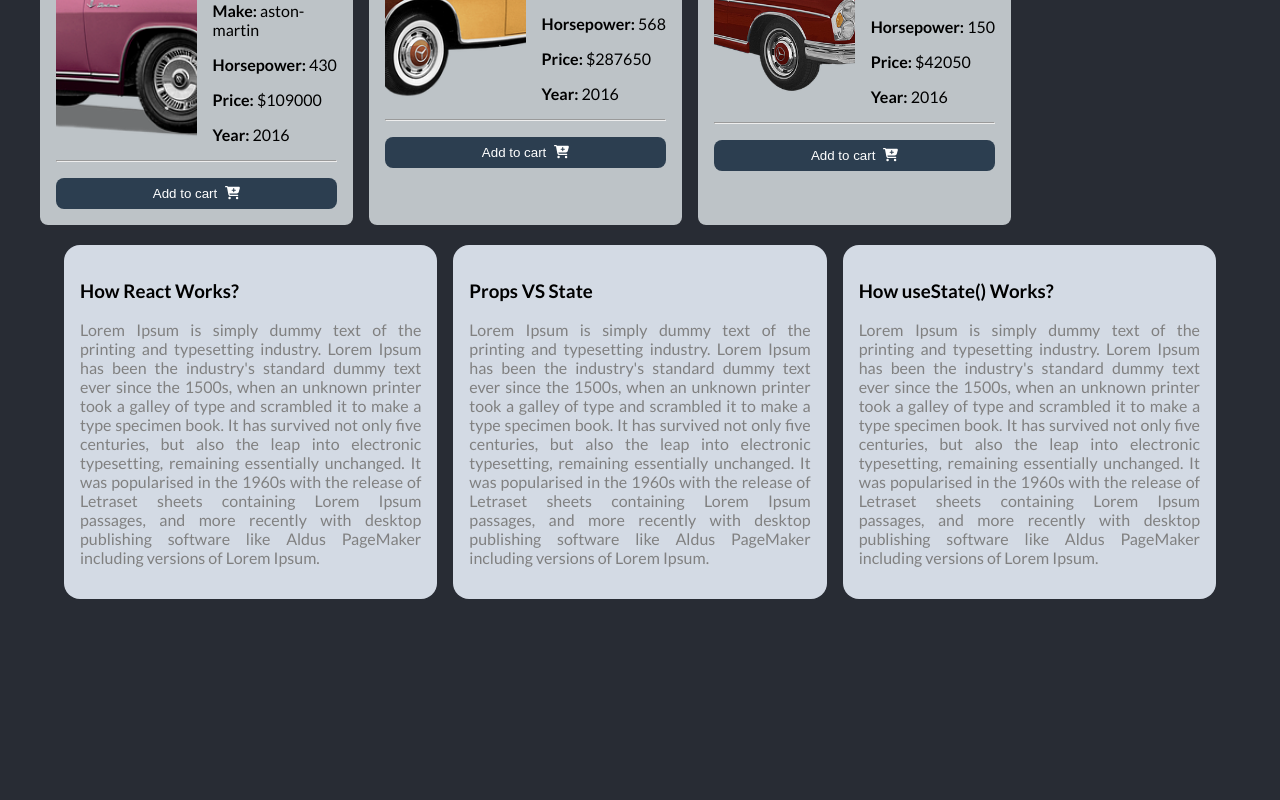
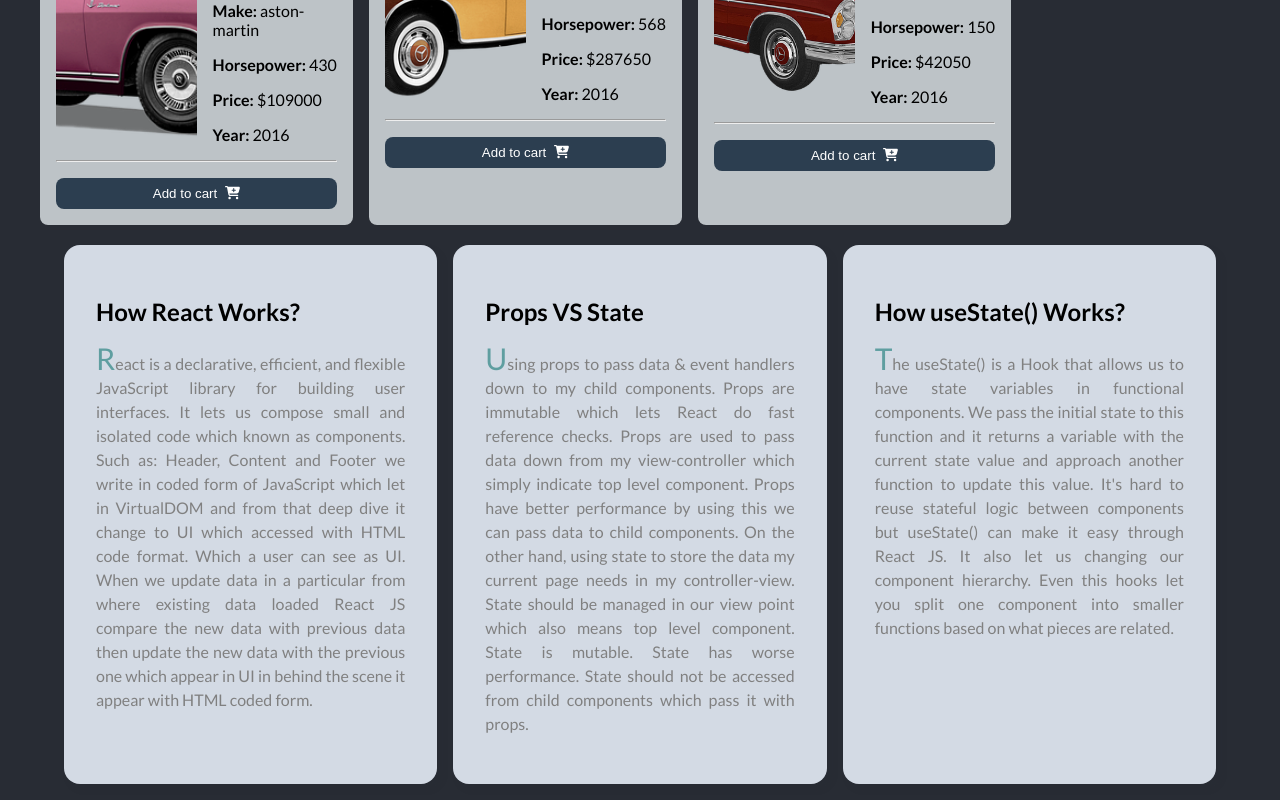
Before and after one commit to devhasibulislam/ph-assignment-08, a React (Create React App) app: page / in a window 1280 px wide. Shown: the part 1301-2101 px from the top of the page. Before the commit the page ends 1916 px from the top, so only its background shows below. Built offline with nearby package versions, Linux system fonts and the light colour scheme.

Commit message:
almost done

```diff
--- a/public/index.html
+++ b/public/index.html
@@ -22,7 +22,7 @@
       work correctly both with client-side routing and a non-root public URL.
       Learn how to configure a non-root public URL by running `npm run build`.
     -->
-  <title>Lucky One: Assignment 08</title>
+  <title>Ambroxol Hydrochloride BP Cars | Assignment 08</title>
   <style>
     body {
       background-color: #282c34;
--- /dev/null
+++ b/public/qna.json
@@ -0,0 +1,17 @@
+[
+    {
+        "id": 1,
+        "question": "How React Works?",
+        "answer": "React is a declarative, efficient, and flexible JavaScript library for building user interfaces. It lets us compose small and isolated code which known as components. Such as: Header, Content and Footer we write in coded form of JavaScript which let in VirtualDOM and from that deep dive it change to UI which accessed with HTML code format. Which a user can see as UI. When we update data in a particular from where existing data loaded React JS compare the new data with previous data then update the new data with the previous one which appear in UI in behind the scene it appear with HTML coded form."
+    },
+    {
+        "id": 2,
+        "question": "Props VS State",
+        "answer": "Using props to pass data & event handlers down to my child components. Props are immutable which lets React do fast reference checks. Props are used to pass data down from my view-controller which simply indicate top level component. Props have better performance by using this we can pass data to child components. On the other hand, using state to store the data my current page needs in my controller-view. State should be managed in our view point which also means top level component. State is mutable. State has worse performance. State should not be accessed from child components which pass it with props."
+    },
+    {
+        "id": 3,
+        "question": "How useState() Works?",
+        "answer": "The useState() is a Hook that allows us to have state variables in functional components. We pass the initial state to this function and it returns a variable with the current state value and approach another function to update this value. It's hard to reuse stateful logic between components but useState() can make it easy through React JS. It also let us changing our component hierarchy. Even this hooks let you split one component into smaller functions based on what pieces are related."
+    }
+]
--- a/src/components/Cars/Cars.css
+++ b/src/components/Cars/Cars.css
@@ -28,7 +28,7 @@
     position: fixed;
     right: .5rem;
     width: 18%;
-    top: 7rem;
+    /* top: 6.5rem; */
 }
 
 img {
--- a/src/components/Header/Header.js
+++ b/src/components/Header/Header.js
@@ -8,7 +8,7 @@ const Header = () => {
         <div className='header-container'>
             <div className="header-items">
                 <div className="header-left-items">
-                    <h2>Ambroxol Hydrochloride BP</h2>
+                    <h2>Ambroxol Hydrochloride BP Cars</h2>
                 </div>
                 <div className="header-right-items">
                     <a href="https://www.facebook.com/programmingherowebcourse" title='user'><FontAwesomeIcon icon={faUser} /></a>
--- a/src/components/QNA/QNA.css
+++ b/src/components/QNA/QNA.css
@@ -7,15 +7,22 @@
 }
 
 .qna {
-    padding: 1rem;
+    padding: 2rem;
     box-sizing: border-box;
     background-color: #d3dae4;
     border-radius: 1rem;
+    box-shadow: 5px 5px 5px 0px rgba(40, 44, 51, .5);
 }
 
 .qna p {
     text-align: justify;
     color: gray;
+    line-height: 1.5rem;
+}
+
+.qna p::first-letter {
+    font-size: 30px;
+    color: cadetblue;
 }
 
 /* iPhone SE */
--- a/src/components/QNA/QNA.js
+++ b/src/components/QNA/QNA.js
@@ -1,35 +1,33 @@
-import React from 'react';
+import React, { useEffect, useState } from 'react';
 import './QNA.css';
 
 const QNA = () => {
+    const [qna, setQna] = useState([]);
+    useEffect(() => {
+        fetch('qna.json')
+        .then(request => request.json())
+        .then(response => setQna(response))
+    }, []);
     return (
         <div className='qna-container'>
-            <article className='qna'>
-                <h3>How React Works?</h3>
-                <p>
-                    Lorem Ipsum is simply dummy text of the printing and typesetting industry. Lorem Ipsum has been the industry's standard dummy text ever since the 1500s, when an unknown printer took a galley of type and scrambled it to make a type specimen book. It has survived not only five centuries, but also the leap into electronic typesetting, remaining essentially unchanged. It was popularised in the 1960s with the release of Letraset sheets containing Lorem Ipsum passages, and more recently with desktop publishing software like Aldus PageMaker including versions of Lorem Ipsum.
-
-
-                </p>
-            </article>
-            <article className='qna'>
-                <h3>Props VS State</h3>
-                <p>
-                    Lorem Ipsum is simply dummy text of the printing and typesetting industry. Lorem Ipsum has been the industry's standard dummy text ever since the 1500s, when an unknown printer took a galley of type and scrambled it to make a type specimen book. It has survived not only five centuries, but also the leap into electronic typesetting, remaining essentially unchanged. It was popularised in the 1960s with the release of Letraset sheets containing Lorem Ipsum passages, and more recently with desktop publishing software like Aldus PageMaker including versions of Lorem Ipsum.
-
-
-                </p>
-            </article>
-            <article className='qna'>
-                <h3>How useState() Works?</h3>
-                <p>
-                    Lorem Ipsum is simply dummy text of the printing and typesetting industry. Lorem Ipsum has been the industry's standard dummy text ever since the 1500s, when an unknown printer took a galley of type and scrambled it to make a type specimen book. It has survived not only five centuries, but also the leap into electronic typesetting, remaining essentially unchanged. It was popularised in the 1960s with the release of Letraset sheets containing Lorem Ipsum passages, and more recently with desktop publishing software like Aldus PageMaker including versions of Lorem Ipsum.
-
-
-                </p>
-            </article>
+            {
+                qna.map(qa => <QA
+                    key={qa.id}
+                    qa={qa}
+                ></QA>)
+            }
         </div>
     );
 };
 
+function QA({ qa }) {
+    const { question, answer } = qa;
+    return (
+        <article className='qna'>
+            <h2>{question}</h2>
+            <p>{answer}</p>
+        </article>
+    );
+}
+
 export default QNA;
```
Also changed, not shown: 1 other file (tests, documents, lock files or other folders).
